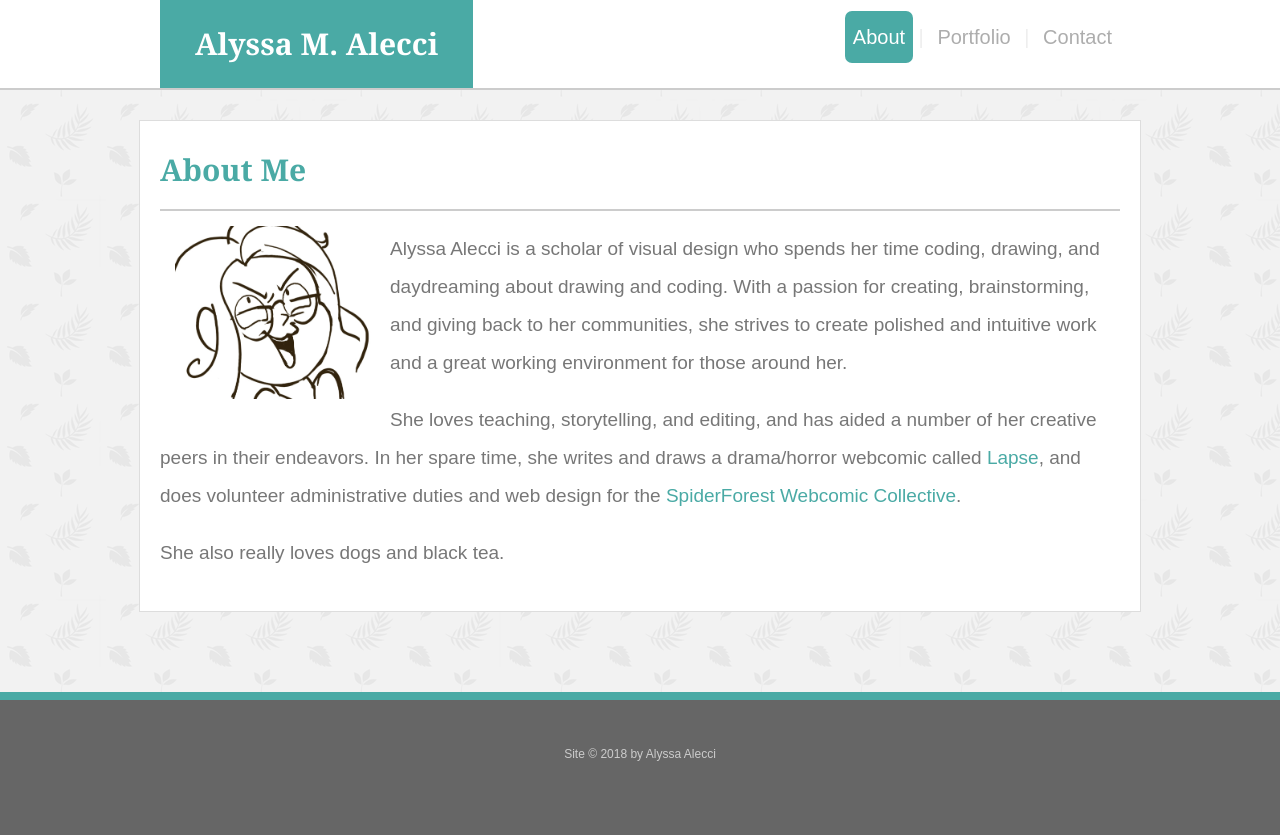
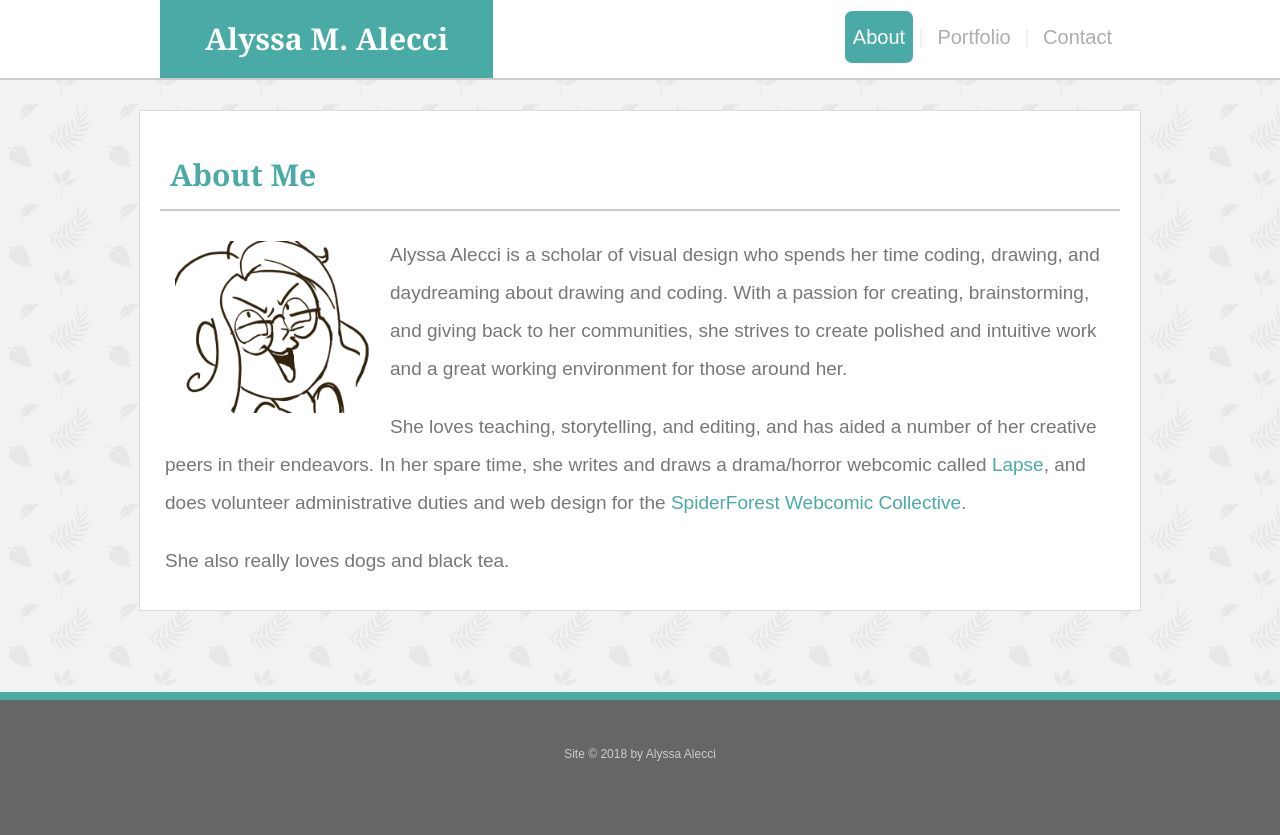
Before and after one commit to Ayemae/Basic-Portfolio, a plain HTML site: page index.html in a window 1280 px wide. Drawn offline with Linux system fonts and the light colour scheme; a script that the page names is missing.

Commit message:
Adding changes to adjust for reset.css

```diff
--- a/assets/css/style.css
+++ b/assets/css/style.css
@@ -24,6 +24,11 @@ h1, h2, h3, h4 {
     font-family: 'Georgia', Times, 'Times New Roman', serif;
     font-weight: 600;
     font-size: 30px;
+    padding: 15px 10px;
+}
+
+p {
+    padding: 10px 5px;
 }
 
 a {
@@ -60,6 +65,8 @@ a {
     padding: 0;
     background-color: #ffffff;
     border-bottom: 2px #cccccc solid;
+    overflow: hidden;
+    margin-bottom: 15px;
 }
 
 .title {
--- a/index.html
+++ b/index.html
@@ -6,6 +6,7 @@
     <meta http-equiv="X-UA-Compatible" content="IE=edge">
     <title>Portfolio: Alyssa Alecci</title>
     <meta name="viewport" content="width=device-width, initial-scale=1">
+    <link rel="stylesheet" type="text/css" media="screen" href="assets/css/reset.css" />
     <link rel="stylesheet" type="text/css" media="screen" href="assets/css/style.css" />
     <script src="main.js"></script>
 </head>
```
Also changed, not shown: contact.html (+1 -0 lines), portfolio.html (+1 -0 lines).
